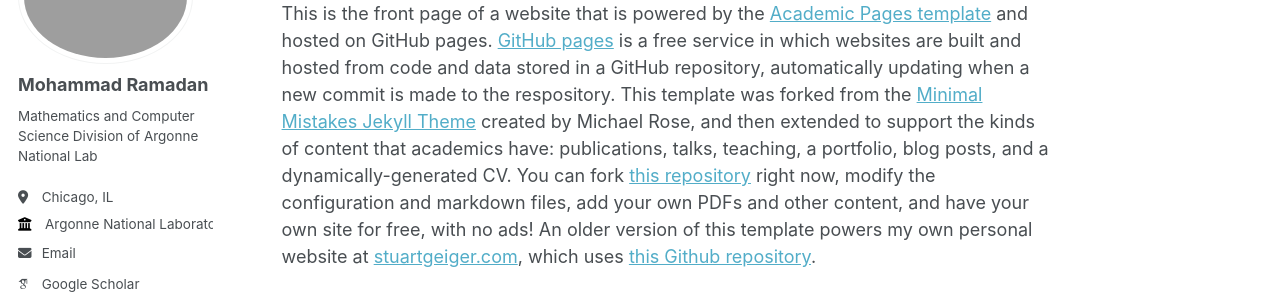
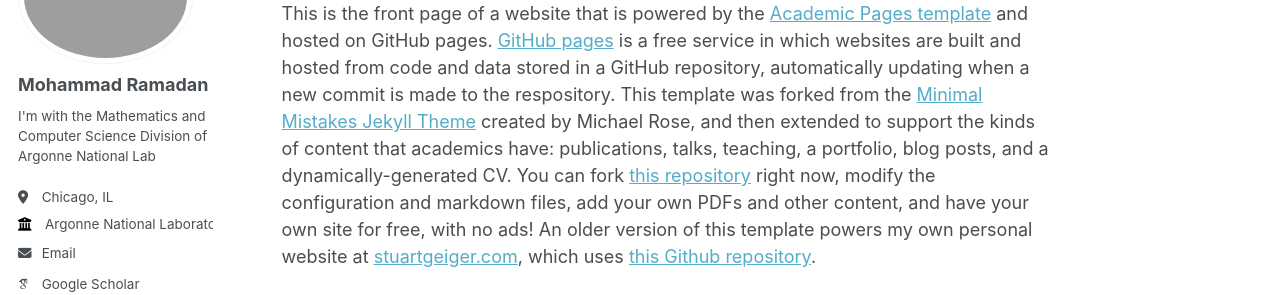
Before and after one commit to msramada/msramada.github.io, a Jekyll site: the page built from _pages/about.md, in a window 1280 px wide. Shown: the part 176-471 px from the top of the page. Built offline with Jekyll 4.4.1, drawn with Linux system fonts in a browser that asks for light colours; some web fonts are replaced.

Commit message:
config, more edits

```diff
--- a/_config.yml
+++ b/_config.yml
@@ -21,10 +21,10 @@
 #               Additional customization can be done by editing /_includes/author-profile.html
 author:
   # Biographic information
-  avatar           : "files/personal_pic.png"
+  avatar           : "personal_pic.png"
   name             : "Mohammad Ramadan"
   pronouns         : # example: "she/her"
-  bio              : "Mathematics and Computer Science Division of Argonne National Lab"
+  bio              : "I'm with the Mathematics and Computer Science Division of Argonne National Lab"
   location         : "Chicago, IL"
   employer         : "Argonne National Laboratory, Lemont, IL"
   uri              : # URL
```
Also changed, not shown: images/personal_pic.jpg (renamed from files/personal_pic.jpg).
